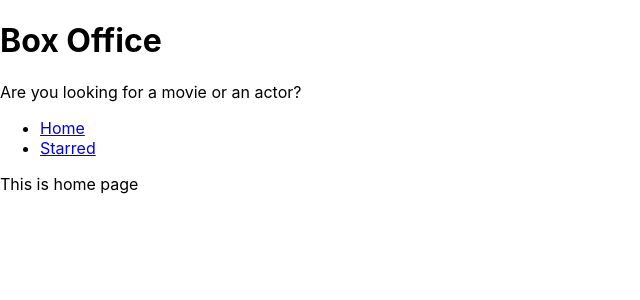
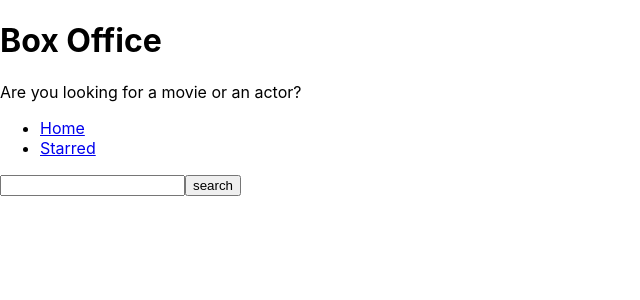
Before and after one commit to Aadii26/Box-office, a React (Create React App) app: page / in a window 1280 px wide. Shown: the top 300 px of the page, without its empty margins (0-640 px from the left). Built offline with nearby package versions, Linux system fonts and the light colour scheme.

Commit message:
created input and fetch result from tv-maze-api

```diff
--- a/src/pages/Home.js
+++ b/src/pages/Home.js
@@ -1,8 +1,41 @@
-import React from 'react';
+import React, { useState } from 'react';
 import MainPageLayout from '../components/MainPageLayout';
 
 const Home = () => {
-  return <MainPageLayout>This is home page</MainPageLayout>;
+  const [input, setInput] = useState('');
+
+  const onSearch = () => {
+    fetch(`https://api.tvmaze.com/search/shows?q=${input}`)
+      .then(r => r.json())
+      .then(result => {
+        // eslint-disable-next-line no-console
+        console.log(result);
+      });
+  };
+
+  const onInputChange = ev => {
+    setInput(ev.target.value);
+  };
+
+  const onKeyDown = ev => {
+    if (ev.keyCode === 13) {
+      onSearch();
+    }
+  };
+
+  return (
+    <MainPageLayout>
+      <input
+        type="text"
+        onChange={onInputChange}
+        onKeyDown={onKeyDown}
+        value={input}
+      />
+      <button type="button" onClick={onSearch}>
+        search
+      </button>
+    </MainPageLayout>
+  );
 };
 
 export default Home;
```
Also changed, not shown: 1 other file (tests, documents, lock files or other folders).
